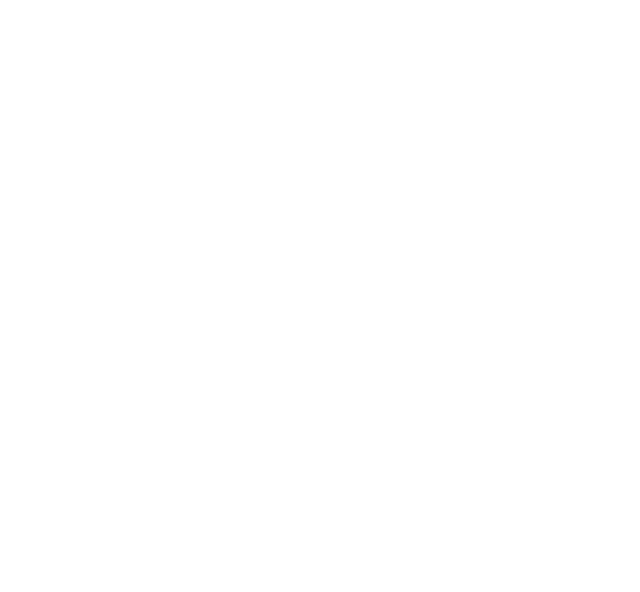
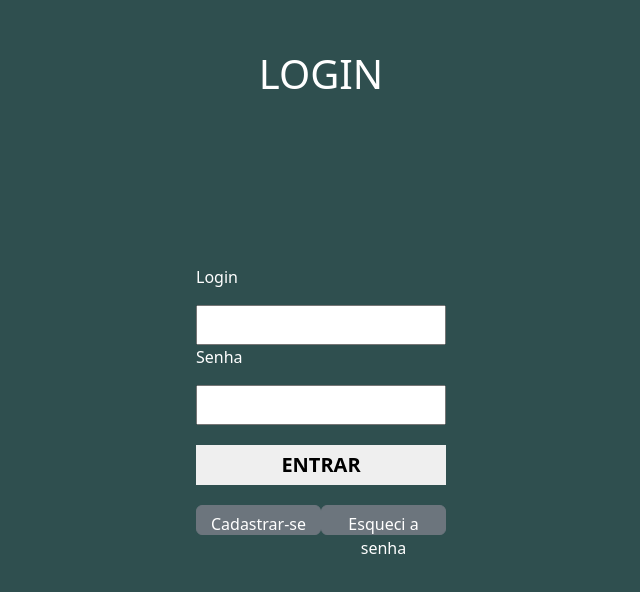
Before and after one commit to robertogomesbr/GeradorLegendas, a website: page public/index.html in a window 1280 px wide. Shown: the whole page, without its empty margins (319-959 px from the left). Drawn offline with nearby package versions, Linux system fonts and the light colour scheme.

Commit message:
Iniciando front-end

```diff
--- /dev/null
+++ b/public/css/cadastro.css
@@ -0,0 +1,10 @@
+* {
+    margin: 0;
+    padding: 0;
+    box-sizing: border-box;
+}
+
+body {
+    background-color: #2F4F4F;
+    color: white;
+}
--- /dev/null
+++ b/public/css/esqueciSenha.css
@@ -0,0 +1,10 @@
+* {
+    margin: 0;
+    padding: 0;
+    box-sizing: border-box;
+}
+
+body {
+    background-color: #2F4F4F;
+    color: white;
+}
--- a/public/index.html
+++ b/public/index.html
@@ -4,21 +4,34 @@
     <meta charset="UTF-8">
     <meta name="viewport" content="width=device-width, initial-scale=1.0">
     <title>Gerador de Legendas</title>
+    <link href="https://cdn.jsdelivr.net/npm/bootstrap@5.3.8/dist/css/bootstrap.min.css" rel="stylesheet" integrity="sha384-sRIl4kxILFvY47J16cr9ZwB07vP4J8+LH7qKQnuqkuIAvNWLzeN8tE5YBujZqJLB" crossorigin="anonymous">
     <link rel="stylesheet" href="style.css">
 </head>
 <body>
 
     <header>
-
+        <div class="position-absolute top-50 start-50 translate-middle"></div>
+            <h1>LOGIN</h1>
+        </div>
     </header>
 
     <main>
+        <div class="position-absolute top-50 start-50 translate-middle">
+            <form action="/login">
+                <p>Login</p>
+                <input type="text" title="Informe seu nome de usuário" required>
+                <p>Senha</p>
+                <input type="password" title="Informe sua senha" required>
+                <br>
+                <button title="Fazer login">ENTRAR</button>
+            </form>
 
+            <div class="cadastro-esqueciSenha">
+                <a href="cadastro.html" class="btn btn-secondary">Cadastrar-se</a>
+                <a href="esqueciSenha.html" class="btn btn-secondary">Esqueci a senha</a>
+            </div>
+        </div>
     </main>
-
-    <footer>
-
-    </footer>
 
     <script src="index.js"></script>
 </body>
--- a/public/style.css
+++ b/public/style.css
@@ -0,0 +1,43 @@
+* {
+    margin: 0;
+    padding: 0;
+    box-sizing: border-box;
+}
+
+body {
+    background-color: #2F4F4F;
+    color: white;
+}
+
+h1 {
+    margin-top: 50px;
+    text-align: center;
+}
+
+input {
+    height: 40px;
+    width: 250px;
+}
+
+button {
+    height: 40px;
+    width: 250px;
+    margin-top: 20px;
+    margin-bottom: 20px;
+
+    font-weight: 600;
+    font-size: 20px;
+    border: none;
+}
+
+a {
+    padding: 10px;
+    height: 30px;
+    width: 125px;
+}
+
+.cadastro-esqueciSenha {
+    display: flex;
+    flex-direction: row;
+    justify-content: space-evenly;
+}
```
Also changed, not shown: public/cadastro.html (added, +39 -0 lines), public/esqueciSenha.html (added, +35 -0 lines), public/js/cadastro.js (added), public/js/esqueciSenha.js (added).
